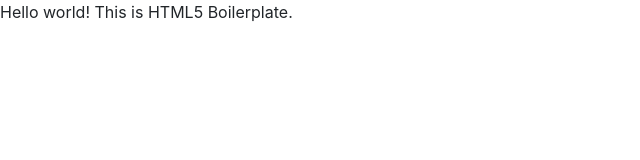
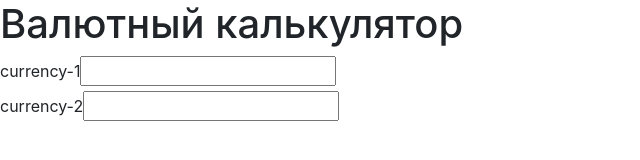
Before and after one commit to napastyuk/currency-converter, a website: page index.html in a window 1280 px wide. Shown: the whole page, without its empty margins (0-640 px from the left). Drawn offline with Linux system fonts and the light colour scheme; no server answers.

Commit message:
add form view

```diff
--- a/index.html
+++ b/index.html
@@ -13,12 +13,8 @@
 </head>
 
 <body>
-  <!--[if IE]>
-    <p class="browserupgrade">You are using an <strong>outdated</strong> browser. Please <a href="https://browsehappy.com/">upgrade your browser</a> to improve your experience and security.</p>
-  <![endif]-->
-
-  <p>Hello world! This is HTML5 Boilerplate.</p>
-
+  <h1>Валютный калькулятор</h1>
+  <div id="currencyCalc"></div>
   <script src="js/jquery.min.js"></script>
   <script src="js/bootstrap.bundle.js"></script>
   <script src="js/index.js"></script>
--- a/js/index.js
+++ b/js/index.js
@@ -13,6 +13,54 @@
 
 const CBRF_COURSEAPI_URL = "https://www.cbr-xml-daily.ru/daily_json.js";
 let newRates = "";
+const rootId = "currencyCalc";
+let currencyCount = "2";
+
+function init() {
+    let targetEl = document.getElementById(rootId);
+    if (!targetEl) {
+        console.error("элемент с id currencyCalc не найден");
+        return
+    } else
+        generateCalcView(targetEl);
+}
+
+function generateCalcView() {
+    let rootEl = document.getElementById(rootId);
+    let formEl = document.createElement('form');
+    for (let i = 1; i <= currencyCount; i++) {
+        let labelEl = document.createElement('label');
+        labelEl.setAttribute('for',"currency-"+i);
+        labelEl.innerText = "currency-" + i;
+        formEl.appendChild(labelEl);
+        let inputEl = document.createElement('input');
+        inputEl.setAttribute('type', "text");
+        formEl.appendChild(inputEl);
+        insertBRElement(formEl);
+    }
+    rootEl.appendChild(formEl);
+    checkStorage();
+}
+
+function insertBRElement(containerEl) {
+    let brEl = document.createElement('br');
+    containerEl.appendChild(brEl);
+}
+
+function checkStorage() {
+    //перед отправкой проверить что в сторадже уже не лежит сегодняший курс
+    if (localStorage.getItem('lastGettedRatesDate') == new Date().getDate()) {
+        // если в localStorage актуальные данные достаем курс локально
+        console.log('достаем курс локально');
+        getFromLocal();
+    } else if (localStorage.getItem('lastGettedRatesDate') != new Date().getDate() ||
+        localStorage.getItem('lastGettedRatesDate') === null) {
+        //если localStorage пустой или просрочен обновляем курсы валют по сети
+        sendXMLHttpRequest(CBRF_COURSEAPI_URL);
+        console.log('обновляем курсы валют по сети');
+    };
+    console.log(newRates.Valute.USD.Value * 50);
+}
 
 function sendXMLHttpRequest(url) {
     var xhr = new XMLHttpRequest();
@@ -41,19 +89,4 @@
     newRates = JSON.parse(localStorage.getItem("lastGettedRates"));
 }
 
-function checkStorage() {
-    //перед отправкой проверить что в сторадже уже не лежит сегодняший курс
-    if (localStorage.getItem('lastGettedRatesDate') == new Date().getDate()) {
-        // если в localStorage актуальные данные достаем курс локально
-        console.log('достаем курс локально');
-        getFromLocal();
-    } else if (localStorage.getItem('lastGettedRatesDate') != new Date().getDate() ||
-               localStorage.getItem('lastGettedRatesDate') === null) {
-        //если localStorage пустой или просрочен обновляем курсы валют по сети
-        sendXMLHttpRequest(CBRF_COURSEAPI_URL);
-        console.log('обновляем курсы валют по сети');
-    };
-    console.log(newRates.Valute.USD.Value * 50);
-}
-
-checkStorage();
+init();
```
